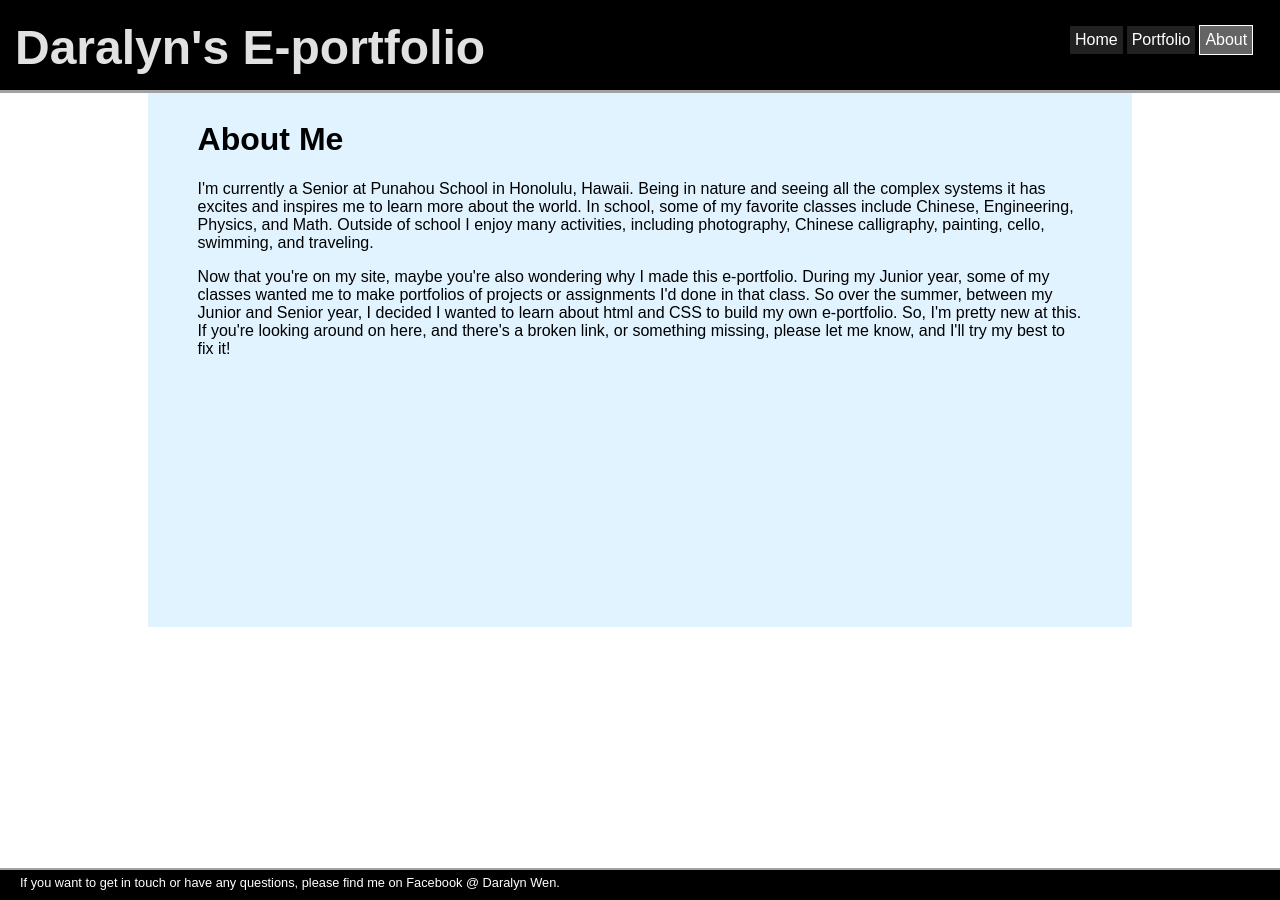
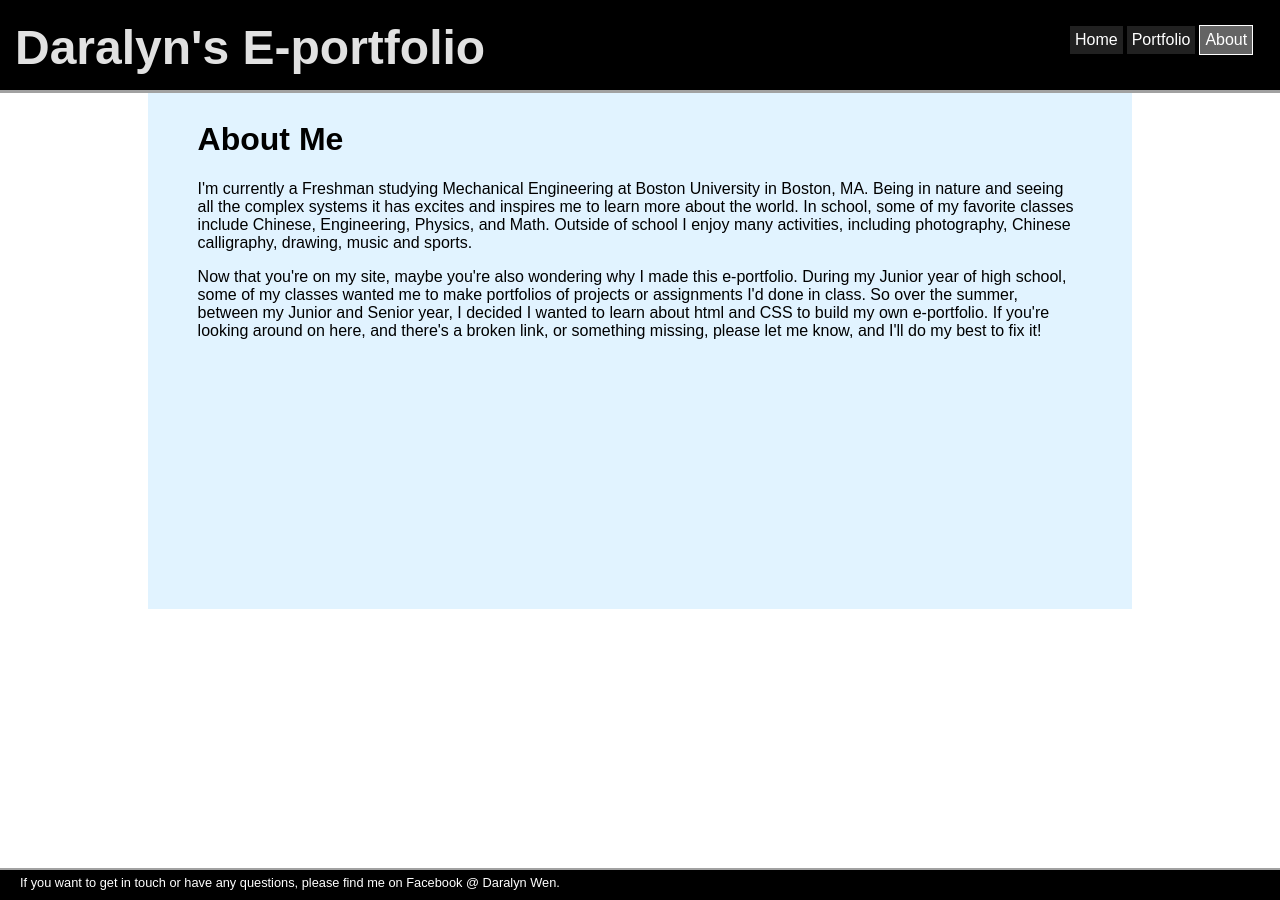
Before and after one commit to daralyn/daralyn.github.io, a Jekyll site: the page built from about/index.html, in a window 1280 px wide. Built offline with Jekyll 4.4.1, drawn with Linux system fonts in a browser that asks for light colours.

Commit message:
Update index.html

```diff
--- a/about/index.html
+++ b/about/index.html
@@ -17,7 +17,7 @@ title: About Daralyn
 <div>
     <h1>About Me</h1>
     	<div id="aboutparagrah">
-    		<p>I'm currently a Senior at Punahou School in Honolulu, Hawaii. Being in nature and seeing all the complex systems it has excites and inspires me to learn more about the world. In school, some of my favorite classes include Chinese, Engineering, Physics, and Math. Outside of school I enjoy many activities, including photography, Chinese calligraphy, painting, cello, swimming, and traveling.</p>
-    		<p>Now that you're on my site, maybe you're also wondering why I made this e-portfolio. During my Junior year, some of my classes wanted me to make portfolios of projects or assignments I'd done in that class. So over the summer, between my Junior and Senior year, I decided I wanted to learn about html and CSS to build my own e-portfolio. So, I'm pretty new at this. If you're looking around on here, and there's a broken link, or something missing, please let me know, and I'll try my best to fix it!</p>
+    		<p>I'm currently a Freshman studying Mechanical Engineering at Boston University in Boston, MA. Being in nature and seeing all the complex systems it has excites and inspires me to learn more about the world. In school, some of my favorite classes include Chinese, Engineering, Physics, and Math. Outside of school I enjoy many activities, including photography, Chinese calligraphy, drawing, music and sports.</p>
+    		<p>Now that you're on my site, maybe you're also wondering why I made this e-portfolio. During my Junior year of high school, some of my classes wanted me to make portfolios of projects or assignments I'd done in class. So over the summer, between my Junior and Senior year, I decided I wanted to learn about html and CSS to build my own e-portfolio. If you're looking around on here, and there's a broken link, or something missing, please let me know, and I'll do my best to fix it!</p>
   	</div>
 </div>
```
